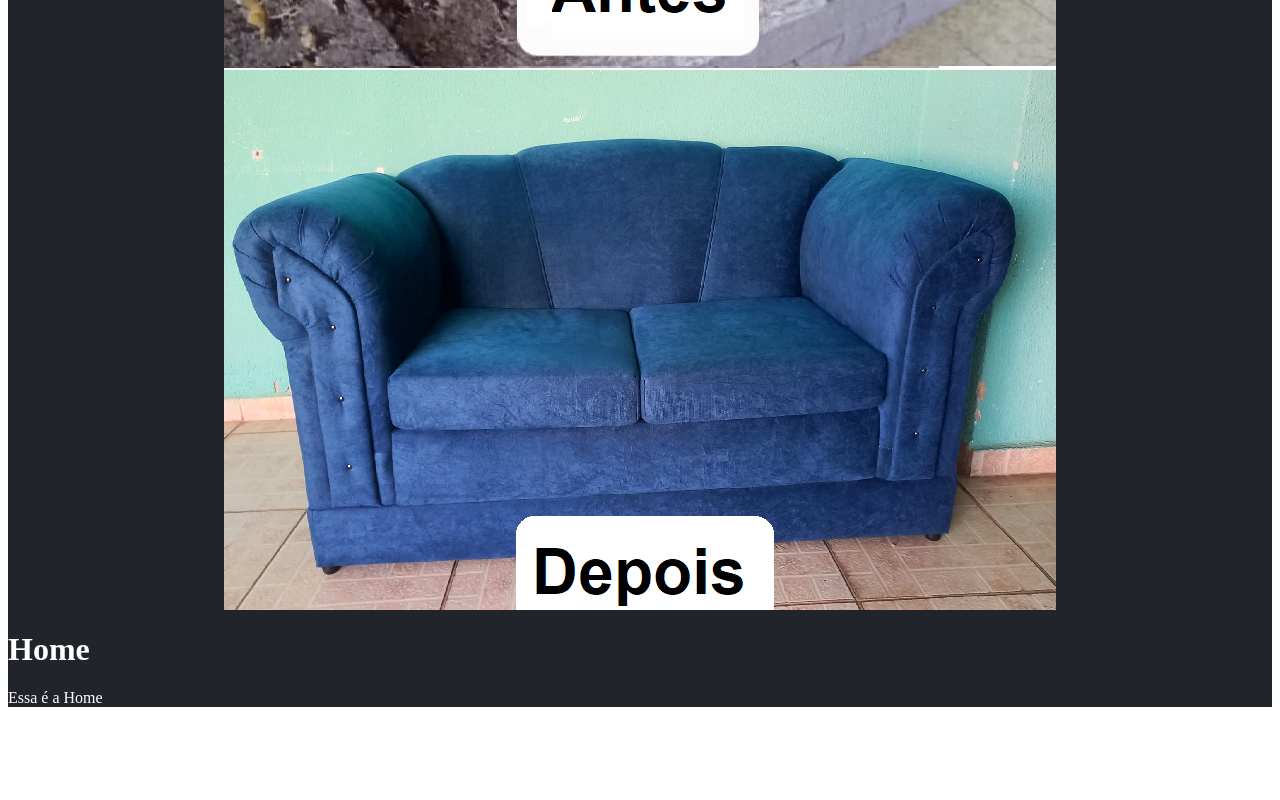
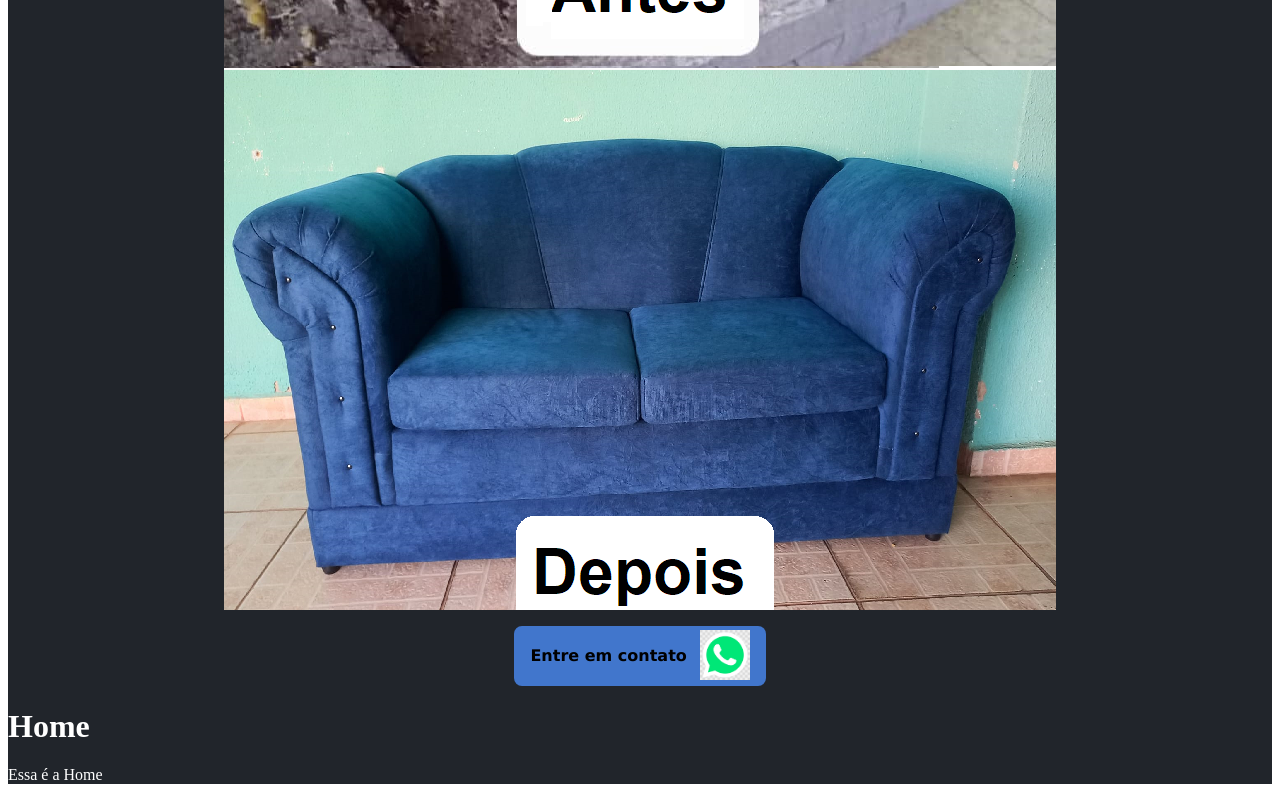
Before and after one commit to thomascaldana/react-tapecaria-website, a React (Vite) app: page / in a window 1280 px wide. Shown: the part 744-1544 px from the top of the page. Before the commit the page ends 1467 px from the top, so only its background shows below. Built offline with nearby package versions, Linux system fonts and the light colour scheme.

Commit message:
created button component

```diff
--- /dev/null
+++ b/src/components/Button/index.jsx
@@ -0,0 +1,15 @@
+import { Link, BlueButton } from "./styles";
+import WhatsAppLogo from "../../assets/logo-whatsapp.png";
+
+function Button() {
+  return (
+    <Link>
+      <BlueButton>
+        <p>Entre em contato</p>
+        <img src={WhatsAppLogo} alt="" style={{ width: "50px" }} />
+      </BlueButton>
+    </Link>
+  );
+}
+
+export default Button;
--- /dev/null
+++ b/src/components/Button/styles.js
@@ -0,0 +1,26 @@
+import styled from "styled-components";
+
+export const Link = styled.a`
+  display: flex;
+  align-items: center;
+  justify-content: center;
+  margin: 1rem 1rem;
+
+  @media screen and (min-width: 520px) {
+  }
+`;
+
+export const BlueButton = styled.button`
+  display: flex;
+  gap: 0.8rem;
+  background: #4176cc;
+  padding: 0.3rem 1rem;
+  border: none;
+  border-radius: 0.5rem;
+  font-size: 1rem;
+  font-family: Verdana;
+  font-weight: 700;
+  cursor: pointer;
+  @media screen and (min-width: 520px) {
+  }
+`;
--- a/src/components/Heart/styles.js
+++ b/src/components/Heart/styles.js
@@ -18,6 +18,7 @@ export const Container = styled.div`
     font-size: 1rem;
     padding: 0 1rem;
     text-align: justify;
+    color: #b3b7bd;
   }
 
   img {
--- a/src/components/Home/index.jsx
+++ b/src/components/Home/index.jsx
@@ -1,3 +1,4 @@
+import Button from "../Button";
 import Header from "../Header";
 import Heart from "../Heart";
 import { Container } from "../Home/styles";
@@ -7,6 +8,7 @@ function Home() {
     <Container>
       <Header />
       <Heart />
+      <Button />
       <h1>Home</h1>
       <p>Essa é a Home</p>
     </Container>
```
Also changed, not shown: src/assets/logo-whatsapp.png (added), src/assets/whatsapp-logo.jpg (added).
